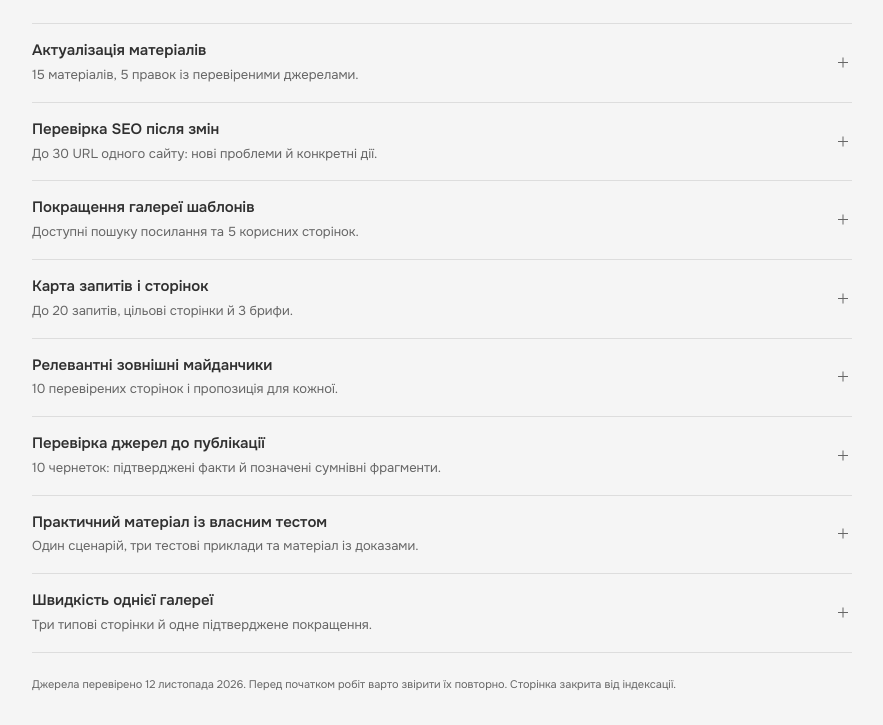
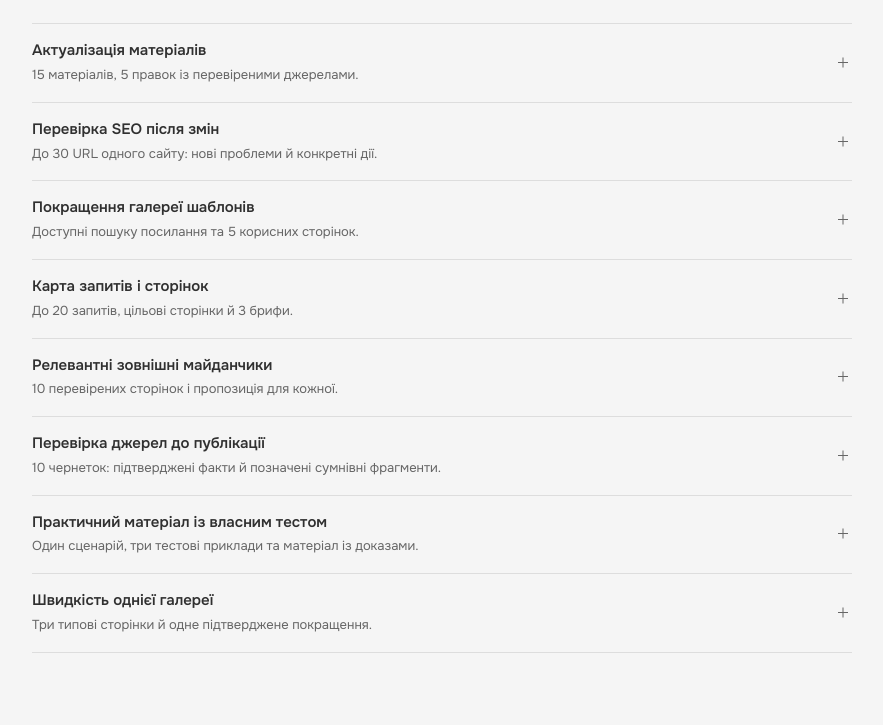
Before and after one commit to deredskoy/growth-plan-2027, a plain HTML site: page index.html in a window 1280 px wide. Shown: the part 111-836 px from the top of the page, without its empty margins (198-1081 px from the left). After the commit the page ends 800 px from the top, so only its background shows below. Drawn offline with Linux system fonts and the light colour scheme.

Commit message:
Remove redundant footer microcopy

```diff
--- a/assets/style.css
+++ b/assets/style.css
@@ -46,7 +46,7 @@ h1 { font-size: 22px; line-height: 1.35; font-weight: 620; letter-spacing: -.025
 .lang a[aria-current] { color: var(--foreground); text-decoration: underline; text-underline-offset: 5px; }
 .lang a:hover { background: var(--hover); }
 .intro { max-width: 72ch; margin-top: 8px; color: var(--muted); font-size: 14px; }
-.workspace { padding-top: 26px; }
+.workspace { padding-block: 26px 32px; }
 .idea { border-bottom: 1px solid var(--border); scroll-margin-top: 16px; }
 .idea:first-child { border-top: 1px solid var(--border); }
 summary { list-style: none; cursor: pointer; -webkit-tap-highlight-color: transparent; }
@@ -65,8 +65,6 @@ summary:hover { background: var(--hover); }
 .idea-body dt { font-size: 13px; font-weight: 600; margin-bottom: 3px; }
 .idea-body dd p + p { margin-top: 10px; }
 .idea-body dd { max-width: 76ch; font-size: 14px; line-height: 1.65; }
-.foot { padding-block: 22px 32px; font-size: 11px; line-height: 1.65; color: var(--muted); }
-.foot p { max-width: 100ch; }
 @media (max-width: 560px) {
   .wrap { width: calc(100% - 36px); }
   .notes-header { padding-top: 18px; }
--- a/index.html
+++ b/index.html
@@ -17,7 +17,7 @@
 <meta name="theme-color" content="#f5f5f5">
 <link rel="icon" href="assets/favicon.svg?v=notes-20261112" type="image/svg+xml">
 <link rel="preload" href="assets/fonts/onest-cyrillic-wght-normal.woff2" as="font" type="font/woff2" crossorigin>
-<link rel="stylesheet" href="assets/style.css?v=notes-20261112-r3">
+<link rel="stylesheet" href="assets/style.css?v=notes-20261112-r4">
 <script src="assets/app.js?v=notes-20261112" defer></script>
 </head>
 <body>
@@ -104,6 +104,5 @@
 </div>
 </section>
 </main>
-<footer class="wrap foot"><p>Джерела перевірено 12 листопада 2026. Перед початком робіт варто звірити їх повторно. Сторінка закрита від індексації.</p></footer>
 </body>
 </html>
```
Also changed, not shown: en/index.html (+1 -2 lines).
